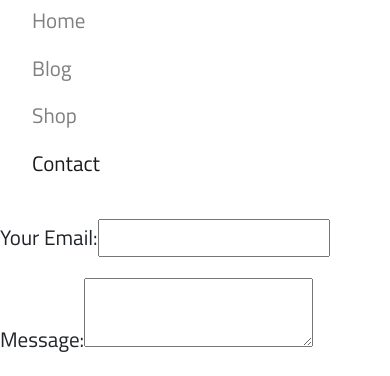
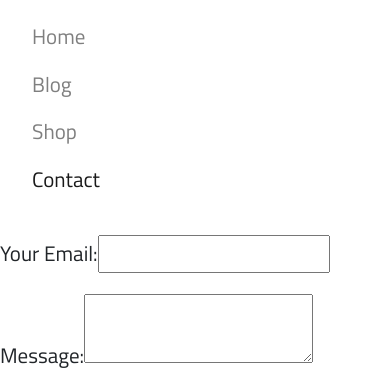
Before and after one commit to yewyewXD/cattojoy, a Gatsby site: page /contact in a window 390 px wide. Both pictures are taken after a click on the button "Toggle navigation". Shown: the part 142-518 px from the top of the page. Built offline with nearby package versions, Linux system fonts and the light colour scheme; Gatsby itself is replaced by a stand-in of ours; a web font is replaced by a local one.

Commit message:
improve header responsiveness

```diff
--- a/src/components/Layout.jsx
+++ b/src/components/Layout.jsx
@@ -62,7 +62,7 @@ const Layout = ({ children, currentPage }) => {
 
             {/* navbar menu */}
             <div
-              className={`collapse navbar-collapse ${
+              className={`mt-md-0 mt-3 collapse navbar-collapse ${
                 isShowingNavbar && "show"
               }`}
               id="navbarID"
```
